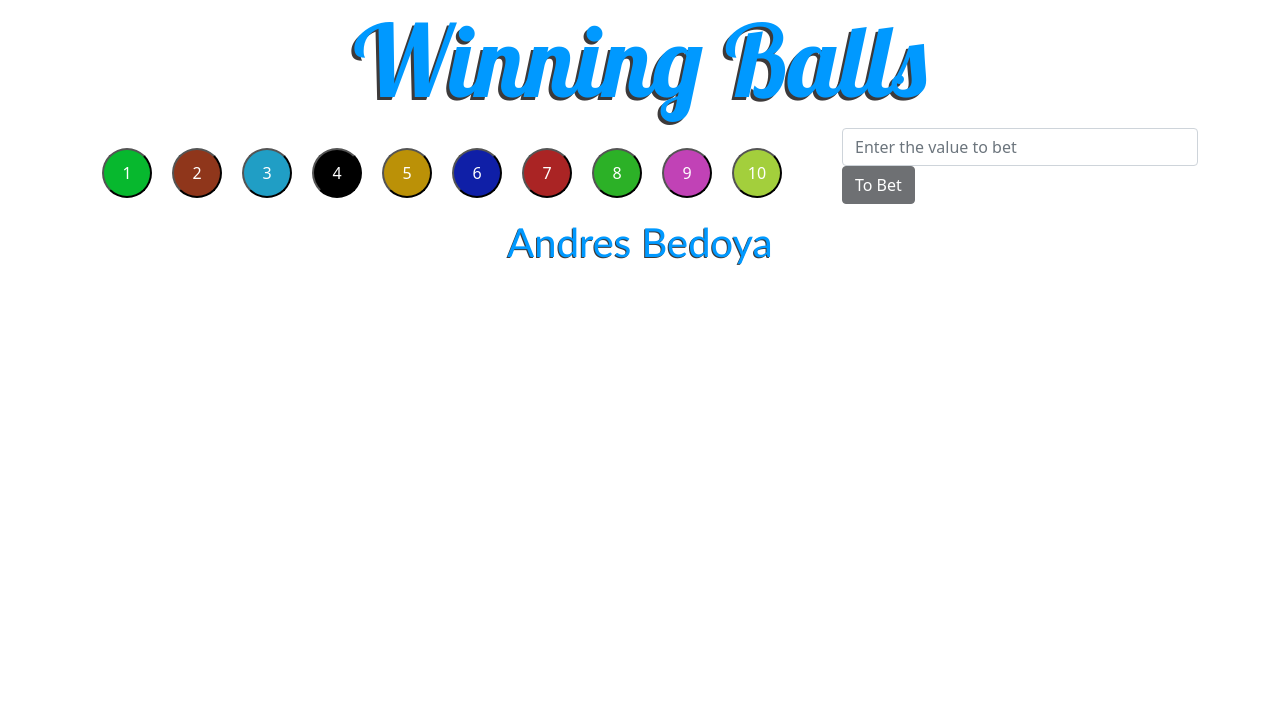
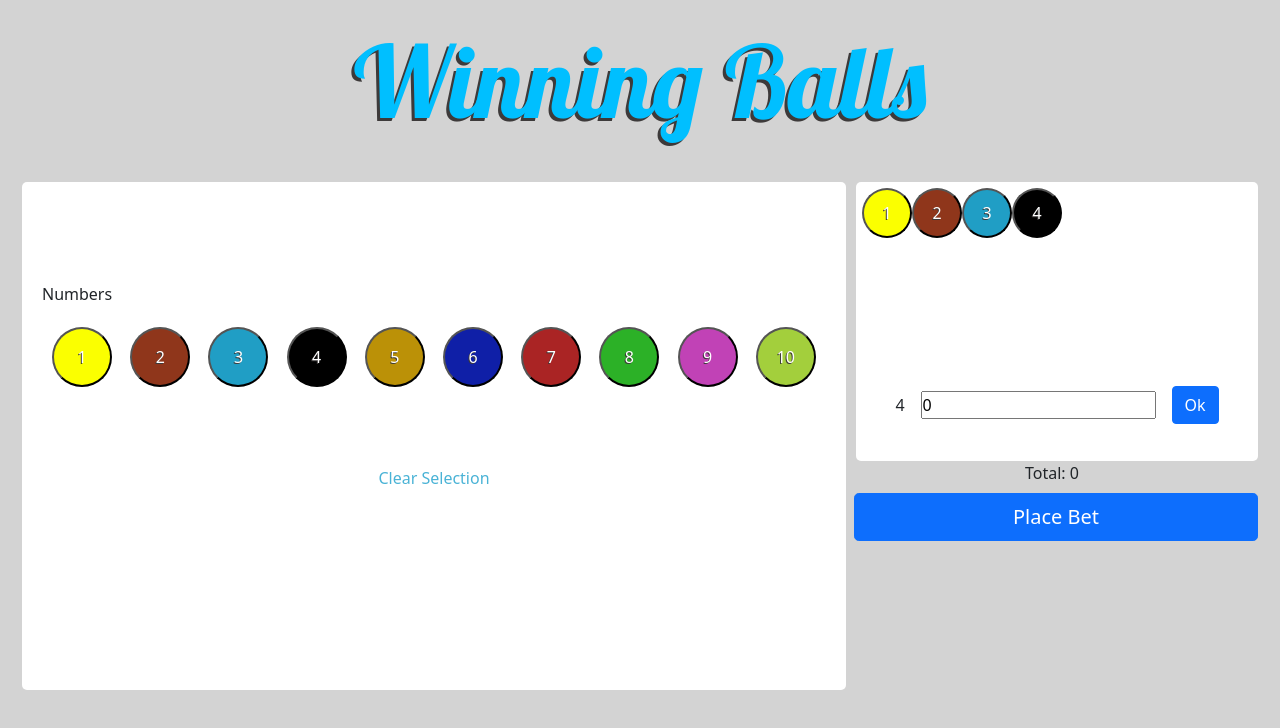
Before and after one commit to aabedoya/front-end-code-test, an Angular app in the folder front-end-code-test/: page / in a window 1280 px wide. Shown: the top 728 px of the page. Built offline with nearby package versions, Linux system fonts and the light colour scheme.

Commit message:
Betslip calcula total, posicionamiento listo

```diff
--- a/front-end-code-test/package.json
+++ b/front-end-code-test/package.json
@@ -20,6 +20,7 @@
     "@angular/platform-browser-dynamic": "~13.2.0",
     "@angular/router": "~13.2.0",
     "bootstrap": "^5.1.3",
+    "ng2-currency-mask": "^13.0.3",
     "rxjs": "~7.5.0",
     "sweetalert2": "^11.4.0",
     "tslib": "^2.3.0",
--- a/front-end-code-test/src/app/app.component.html
+++ b/front-end-code-test/src/app/app.component.html
@@ -1,19 +1,9 @@
 <h1>{{title}}</h1>
-
-<div class="container">
-  <div class="row">
-    <div class="col-8">
-      <div class="container-balls">
-        <ball-selector></ball-selector>
-      </div>
-    </div>
-
-    <div class="col-4">
-      <bet-slip></bet-slip>
-    </div>
+<div class="contenedor">
+  <div class="left">
+    <ball-selector></ball-selector>
+  </div>
+  <div class="right">
+    <bet-slip></bet-slip>
   </div>
 </div>
-
-<h3 class="rel-center">{{name}}</h3>
-
-<router-outlet></router-outlet>
--- a/front-end-code-test/src/app/app.component.css
+++ b/front-end-code-test/src/app/app.component.scss
@@ -1,21 +1,30 @@
-
+.contenedor{
+    display: grid;
+    grid-template-columns: 2fr 1fr;
+    height: 70vh;
+    margin-top: 20px;
+    margin-left: 20px;
+    margin-right: 20px;
+    border: 1px dashed transparent;
+}
 
 h1 {
-    color: rgb(0, 153, 255);
+    color: deepskyblue;
     font-family: Lobster;
     text-align: center;
-    text-shadow: -3px 3px #3d3a3a;;
+    text-shadow: -3px 3px #3d3a3a;
     font-size: 100px;
+    padding: 20px;
 }
 h2 {
-    color: rgb(0, 153, 255);
+    color: rgb(255, 0, 149);
     font-family: 'Gill Sans', 'Gill Sans MT', Calibri, 'Trebuchet MS', sans-serif;
     text-align: center;
     text-shadow: -2px 2px #3d3a3a;
     font-size: 60px;
 }
 h3 {
-    color: rgb(0, 153, 255);
+    color: deepskyblue;
     font-family: 'Gill Sans', 'Gill Sans MT', Calibri, 'Trebuchet MS', sans-serif;
     text-align: center;
     text-shadow: -1px 1px #3d3a3a;
--- a/front-end-code-test/src/app/app.component.ts
+++ b/front-end-code-test/src/app/app.component.ts
@@ -3,7 +3,7 @@ import { Component } from '@angular/core';
 @Component({
   selector: 'app-root',
   templateUrl: './app.component.html',
-  styleUrls: ['./app.component.css']
+  styleUrls: ['./app.component.scss']
 })
 
 export class AppComponent {
--- a/front-end-code-test/src/app/app.module.ts
+++ b/front-end-code-test/src/app/app.module.ts
@@ -1,20 +1,32 @@
 import { NgModule } from '@angular/core';
 import { BrowserModule } from '@angular/platform-browser';
-
+import { FormsModule } from '@angular/forms';
 import { AppRoutingModule } from './app-routing.module';
 import { AppComponent } from './app.component';
 import { BallSelectorComponent } from "./ball-selector/ball-selector.component";
 import { BetSlipComponent } from './bet-slip/bet-slip.component';
+import { CurrencyMaskConfig, CurrencyMaskModule, CURRENCY_MASK_CONFIG } from "ng2-currency-mask";
 
+export const CustomCurrencyMaskConfig: CurrencyMaskConfig = {
+  align: "right",
+  allowNegative: true,
+  decimal: ",",
+  precision: 2,
+  prefix: "€ ",
+  suffix: "",
+  thousands: "."
+};
 @NgModule({
   declarations: [
     AppComponent,
     BallSelectorComponent,
-    BetSlipComponent
+    BetSlipComponent,
   ],
   imports: [
     BrowserModule,
-    AppRoutingModule
+    AppRoutingModule,
+    FormsModule
+
   ],
   providers: [],
   bootstrap: [AppComponent]
--- a/front-end-code-test/src/app/ball-selector/ball-selector.component.html
+++ b/front-end-code-test/src/app/ball-selector/ball-selector.component.html
@@ -1,3 +1,9 @@
-<div class="container-balls flex flex-row justify-center items-start">
-    <button type="button" class="container-balls__ball container-balls__ball__{{item}}" *ngFor="let item of balls">{{item}}</button>
+<div class="container-left bg-white">
+    <label>Numbers</label><br>
+    <div class="container-balls d-flex justify-content-around aling-item-center">
+        <button type="button" class="container-balls__ball container-balls__ball__{{item}}" *ngFor="let item of balls" (click)="bolaCliqueada(item)">{{item}} </button>
+    </div>
+    <div class="d-flex justify-content-around aling-item-center">
+        <button class="button-light">Clear Selection</button>
+    </div>
 </div>
--- a/front-end-code-test/src/app/ball-selector/ball-selector.component.scss
+++ b/front-end-code-test/src/app/ball-selector/ball-selector.component.scss
@@ -1,13 +1,25 @@
+.container-left{
+    border-radius: 5px;
+    padding-top: 100px;
+    padding-bottom: 200px;
+    padding-left: 20px;
+    padding-right: 20px;
+}
 .container-balls{
-    margin: 10px;
+    background-color: white;
+    border: 1px dashed red;
+    height: 120px;
+    border: 1px dashed transparent;
+    margin-top: 20px;
+    margin-bottom: 20px;
     &__ball {
         color: white;
         border-radius: 50%;
-        height: 50px;
-        width: 50px;
-        margin: 10px;
+        height: 60px;
+        width: 60px;
+        text-shadow: -1px 1px #3d3a3a;
         &__1 {
-            background-color: #07b82e;
+            background-color: #fbff00;
         }
         &__2 {
             background-color: #8f361b;
@@ -38,11 +50,14 @@
         }
     }
     &__ball:hover {
-        color: white;
         border-radius: 50%;
         height: 80px;
         width: 80px;
-        margin: 10px;
-        filter:brightness(200%);
+        font-size: 150%;
     }
 }
+.button-light{
+    border: white;
+    background-color: white;
+    color: rgb(74, 179, 214);
+}
--- a/front-end-code-test/src/app/ball-selector/ball-selector.component.ts
+++ b/front-end-code-test/src/app/ball-selector/ball-selector.component.ts
@@ -1,6 +1,5 @@
 import { Component, OnInit } from '@angular/core';
 import Swal from 'sweetalert2';
-
 
 @Component({
   selector: 'ball-selector',
@@ -9,10 +8,15 @@ import Swal from 'sweetalert2';
 })
 export class BallSelectorComponent implements OnInit {
   balls: any[] = [];
-  constructor() { }
+
+
+  constructor() {}
 
   ngOnInit(): void {
-        this.balls=[1,2,3,4,5,6,7,8,9,10]
+    this.balls=[1,2,3,4,5,6,7,8,9,10]
+  }
+  bolaCliqueada(b:number){
+    Swal.fire('Hola clic');
   }
 
 }
--- a/front-end-code-test/src/app/bet-slip/bet-slip.component.html
+++ b/front-end-code-test/src/app/bet-slip/bet-slip.component.html
@@ -1,4 +1,22 @@
-<div class="form-group">
-    <input type="text" class="form-control" currencyMask  placeholder="Enter the value to bet" formControlName="value" (blur)="validationValue()">
-    <button type="submit" class="btn btn-dark" (click)="GenerateBet()" [disabled]="!disableBet"> To Bet</button>
+
+
+<div class="contenedor">
+    <div>
+        <button type="button" class="container-balls-selected__ball container-balls-selected__ball__{{ballSelected}} mb-5" *ngFor="let ballSelected of ballsSelected">{{ballSelected}} </button>
+    </div>
+    <div class="calculate-amount">
+        <label class="border-primary me-3">{{totalBallSelected}}</label>
+        <input type="text" [(ngModel)]="monto">
+        <button id="button" type="submit" class="btn btn-primary ms-3" (click)="multiplicarapuesta()">
+
+            Ok</button>
+    </div>
 </div>
+
+<div class="d-flex justify-content-around aling-item-center">
+    <label>Total: {{monto*totalBallSelected}}</label>
+</div>
+
+<div class="d-grid gap-2">
+    <button type="button" class="btn btn-primary btn-lg btn-block ms-2 mt-2">Place Bet</button>
+</div>
--- a/front-end-code-test/src/app/bet-slip/bet-slip.component.scss
+++ b/front-end-code-test/src/app/bet-slip/bet-slip.component.scss
@@ -0,0 +1,60 @@
+.calculate-amount{
+    display: flex;
+    justify-content: center;
+    align-items: center;
+    padding-top: 100px;
+}
+.contenedor{
+
+    background-color: white;
+    border: 1px dashed transparent;
+    margin-left: 10px;
+    height: 50%;
+    border-radius: 5px;
+    padding: 5px;
+}
+.container-balls-selected{
+        background-color: white;
+        border: 1px dashed red;
+        height: 100%;
+        padding-top: 100px;
+        border: 1px dashed blue;
+        border-radius: 5px;
+        &__ball {
+            color: white;
+            border-radius: 50%;
+            height: 50px;
+            width: 50px;
+            text-shadow: -1px 1px #3d3a3a;
+            &__1 {
+                background-color: #fbff00;
+            }
+            &__2 {
+                background-color: #8f361b;
+            }
+            &__3 {
+                background-color: #209ec5;
+            }
+            &__4 {
+                background-color: #000000;
+            }
+            &__5 {
+                background-color: #bb9107;
+            }
+            &__6 {
+                background-color: #0f1fa7;
+            }
+            &__7 {
+                background-color: #aa2424;
+            }
+            &__8 {
+                background-color: #2cb127;
+            }
+            &__9 {
+                background-color: #c142b6;
+            }
+            &__10 {
+                background-color: #a3cf3c;
+            }
+        }
+}
--- a/front-end-code-test/src/app/bet-slip/bet-slip.component.ts
+++ b/front-end-code-test/src/app/bet-slip/bet-slip.component.ts
@@ -1,5 +1,8 @@
 import { Component, OnInit } from '@angular/core';
 import Swal from 'sweetalert2';
+import { NgModule } from '@angular/core';
+import { fromEvent} from 'rxjs';
+import { FormsModule } from '@angular/forms';
 
 @Component({
   selector: 'bet-slip',
@@ -12,21 +15,39 @@ export class BetSlipComponent implements OnInit {
   public boardForm: any;
   public disableBet: any;
   public AvailableMoney: any;
-  public selectedNumber: number[] = [];
+  public numero: number = 0;
+  public selectedNumber: any[] = [];
   public viewCard = false;
   public stakeValue: any;
   public totalWon: any;
   public NumberWon: any;
+  public ballsSelected: any[] = [1,2,3,4];
+  public totalBallSelected: number = 0;
+  public amount: number = 0;
+  public total: number = 0;
+  public monto: number=0;
 
   constructor() { }
 
   ngOnInit(): void {
+     this.totalBallSelected = this.ballsSelected.length;
+    // const observable1 = fromEvent(button.addEventListener, 'click').subscribe(() =>
+    //   console.log('You clicked the page!')
+    // );
+  }
+
+  multiplicarapuesta(){
+
+    /* console.log('Valor del input',document.getElementById('input-text'));
+    this.amount = Number(document.getElementById('input-text'));
+    console.log(this.amount);
+    this.total = this.totalBallSelected * this.amount; */
   }
 
   validationValue(): any {
     if (+this.boardForm.get('value').value < 5) {
       this.disableBet = false;
-      Swal.fire('Apuesta mínima 5 Euros')
+      Swal.fire('Apuesta mínima 5 Euros');
       this.boardForm.reset();
     } else if (+this.boardForm.get('value').value >= this.AvailableMoney ) {
       this.disableBet = false;
--- a/front-end-code-test/src/styles.css
+++ b/front-end-code-test/src/styles.css
@@ -1,5 +1,17 @@
 @import "~bootstrap/dist/css/bootstrap.css";
+* {
+    margin: 0;
+    padding: 0;
+    box-sizing: border-box;
+}
+:root{
+    height: 100vh;
+}
+html {
+}
 
-*body{
-    margin: 0%;
+body {
+    min-height: 100vh;
+    border: 1px dashed transparent;
+    background-color: lightgray;
 }
```
Also changed, not shown: 1 other file (tests, documents, lock files or other folders).
